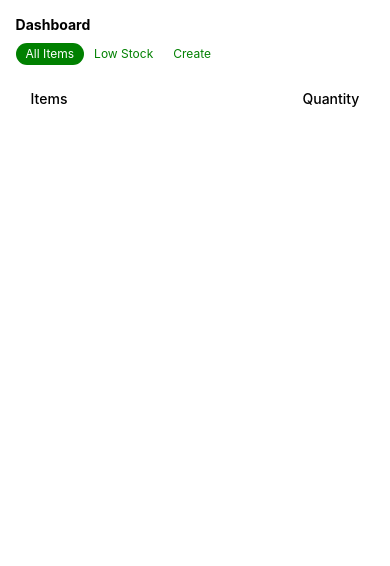
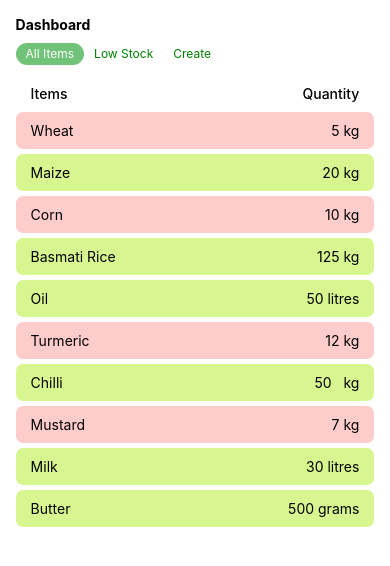
Before and after one commit to shubham2105/RefresherProject, a React Native app: screen / in a window 390 px wide. Shown: the top 566 px of the page. Built offline with nearby package versions, Linux system fonts and the light colour scheme.

Commit message:
Finished Allitems and LowStock

```diff
--- a/src/components/AllItems.jsx
+++ b/src/components/AllItems.jsx
@@ -12,11 +12,18 @@ const AllItems = ({data}) => {
         data={data}
         keyExtractor={item => item.id.toString()}
         renderItem={({item}) => (
-          <View>
-            <Text style={styles.headingText}>Items</Text>
-            <Text style={styles.headingText}>Quantity</Text>
+          <View
+            style={[
+              styles.itemContainer,
+              {backgroundColor: item.stock < 20 ? '#FFCCCC' : '#D7F68FFF'},
+            ]}>
+            <Text style={styles.itemText}>{item.name}</Text>
+            <Text style={styles.itemText}>
+              {item.stock} {item.unit}
+            </Text>
           </View>
         )}
+        contentContainerStyle={{gap: 5}}
       />
     </View>
   );
@@ -28,10 +35,22 @@ const styles = StyleSheet.create({
   headingContainer: {
     flexDirection: 'row',
     justifyContent: 'space-between',
-    padding: 15,
+    paddingHorizontal: 15,
+    paddingVertical: 10,
   },
   headingText: {
     fontSize: 14,
     fontWeight: '500',
   },
+  itemContainer: {
+    flexDirection: 'row',
+    justifyContent: 'space-between',
+    paddingHorizontal: 15,
+    paddingVertical: 10,
+    borderRadius: 7,
+  },
+  itemText: {
+    fontWeight: '400',
+    fontSize: 14,
+  },
 });
--- a/src/screens/HomeScreen.jsx
+++ b/src/screens/HomeScreen.jsx
@@ -1,21 +1,21 @@
-import { Pressable, StyleSheet, Text, View } from 'react-native';
-import React, { useState } from 'react';
+import {Pressable, StyleSheet, Text, View} from 'react-native';
+import React, {useState} from 'react';
 import AllItems from '../components/AllItems';
 import CreateScreen from '../components/CreateScreen';
 import LowStock from '../components/LowStock';
 
 //Dummy data
- const data = [
-  {id:1, name: 'Wheat',stock: '5', unit: 'kg'},
-  {id:2, name: 'Maize',stock: '15', unit: 'kg'},
-  {id:3, name: 'Corn',stock: '20', unit: 'kg'},
-  {id:4, name: 'Basmati Ricw',stock: '125', unit: 'kg'},
-  {id:5, name: 'Oil',stock: '50', unit: 'litres'},
-  {id:6, name: 'Turmeric',stock: '500', unit: 'kg'},
-  {id:7, name: 'Chilli',stock: '12', unit: 'kg'},
-  {id:8, name: 'Mustard',stock: '7', unit: 'kg'},
-  {id:9, name: 'Milk',stock: '30', unit: 'litres'},
-  {id:10, name: 'Butter',stock: '1000', unit: 'grams'},
+export const data = [
+  {id: 1, name: 'Wheat', stock: '5', unit: 'kg'},
+  {id: 2, name: 'Maize', stock: '20', unit: 'kg'},
+  {id: 3, name: 'Corn', stock: '10', unit: 'kg'},
+  {id: 4, name: 'Basmati Rice', stock: '125', unit: 'kg'},
+  {id: 5, name: 'Oil', stock: '50', unit: 'litres'},
+  {id: 6, name: 'Turmeric', stock: '12', unit: 'kg'},
+  {id: 7, name: 'Chilli', stock: '50  ', unit: 'kg'},
+  {id: 8, name: 'Mustard', stock: '7', unit: 'kg'},
+  {id: 9, name: 'Milk', stock: '30', unit: 'litres'},
+  {id: 10, name: 'Butter', stock: '500', unit: 'grams'},
 ];
 
 const HomeScreen = () => {
@@ -23,21 +23,41 @@ const HomeScreen = () => {
   return (
     <View style={styles.container}>
       <Text style={styles.title}>Dashboard</Text>
-      <View  style={styles.buttonContainer}>
-        <Pressable style = {[styles.button, view === 0 ? {backgroundColor:'green'} : null]}onPress={()=>setview(0)}>
-          <Text style={[styles.btnText, view === 0 ? {color: 'white'} : null]}>All Items</Text>
+      <View style={styles.buttonContainer}>
+        <Pressable
+          style={[
+            styles.button,
+            view === 0 ? {backgroundColor: '#72C37AFF'} : null,
+          ]}
+          onPress={() => setview(0)}>
+          <Text style={[styles.btnText, view === 0 ? {color: 'white'} : null]}>
+            All Items
+          </Text>
         </Pressable>
-        <Pressable style = {[styles.button, view === 1 ? {backgroundColor: 'green'} : null]} onPress={()=>setview(1)}>
-          <Text style={[styles.btnText, view === 1 ? {color: 'white'} : null]}>Low Stock</Text>
+        <Pressable
+          style={[
+            styles.button,
+            view === 1 ? {backgroundColor: '#72C37AFF'} : null,
+          ]}
+          onPress={() => setview(1)}>
+          <Text style={[styles.btnText, view === 1 ? {color: 'white'} : null]}>
+            Low Stock
+          </Text>
         </Pressable>
-        <Pressable style = {[styles.button, view === 2 ? {backgroundColor: 'green'} : null]} onPress={()=>setview(2)}>
-          <Text style={[styles.btnText, view === 2 ? {color: 'white'} : null]}>Create</Text>
+        <Pressable
+          style={[
+            styles.button,
+            view === 2 ? {backgroundColor: '#72C37AFF'} : null,
+          ]}
+          onPress={() => setview(2)}>
+          <Text style={[styles.btnText, view === 2 ? {color: 'white'} : null]}>
+            Create
+          </Text>
         </Pressable>
       </View>
-      {view === 0 && <AllItems/>}
-      {view === 1 && <LowStock/>}
-      {view === 2 && <CreateScreen/>}
-
+      {view === 0 && <AllItems data={data} />}
+      {view === 1 && <AllItems data={data.filter(item => item.stock < 20)} />}
+      {view === 2 && <CreateScreen />}
     </View>
   );
 };
@@ -59,17 +79,17 @@ const styles = StyleSheet.create({
   buttonContainer: {
     flexDirection: 'row',
     gap: '10',
-    marginVertical:10,
+    marginVertical: 10,
   },
-  button:{
-    paddingVertical:3.5,
-    paddingHorizontal:10,
+  button: {
+    paddingVertical: 3.5,
+    paddingHorizontal: 10,
     borderRadius: 50,
     borderWidth: '0.8',
     borderColor: 'green',
   },
   btnText: {
     color: 'green',
-    fontSize:12,
+    fontSize: 12,
   },
 });
```
